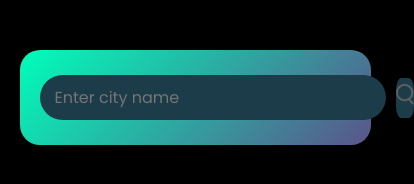
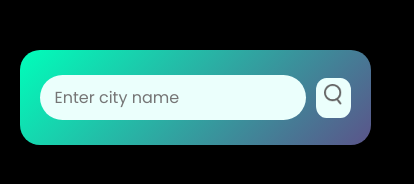
Before and after one commit to Mukthiyar05/weather-app, a plain HTML site: page index.html in a window 390 px wide. Shown: the whole page, 414 px wide, since content can reach past the window. Drawn offline with Linux system fonts and the light colour scheme.

Commit message:
updates style.css
made some small change regarding to responsive design

```diff
--- a/style.css
+++ b/style.css
@@ -107,17 +107,17 @@ body {
     }
 
     .search input {
+        width: 100px;
         height: 45px;
         font-size: 16px;
         padding: 8px 15px;
         margin-right: 10px;
-        background: #1d3c4a;
+
     }
 
     .search button {
         width: 35px;
         height: 40px;
-        background: #1d3c4a;
     }
 
     .search button img {
@@ -125,4 +125,5 @@ body {
     }
 }
 
+
 /* https://api.openweathermap.org/data/2.5/weather?q=kadapa&appid=39e8b5ecce011fc99ce4956ad5360189&units=metric */
```
